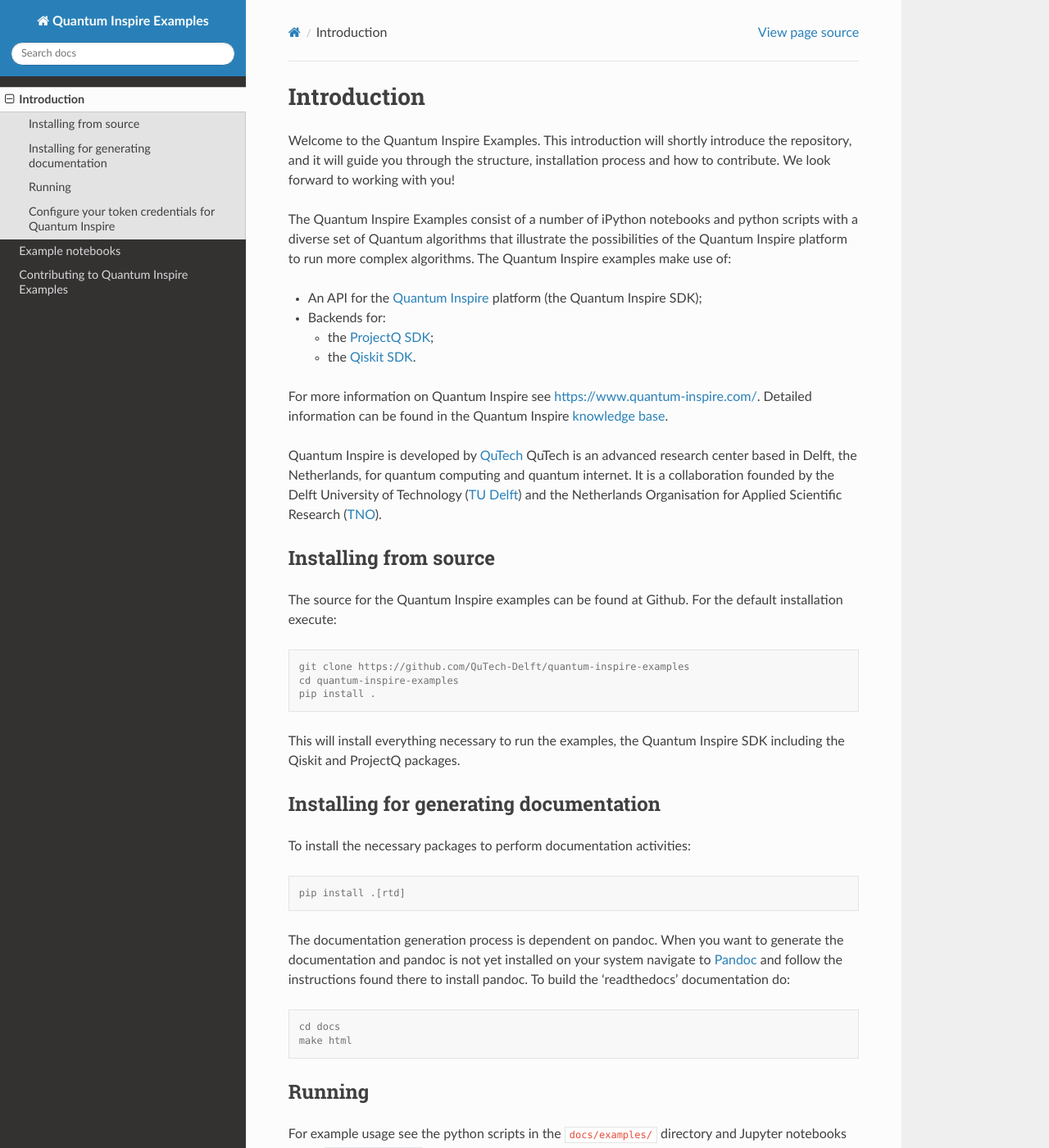
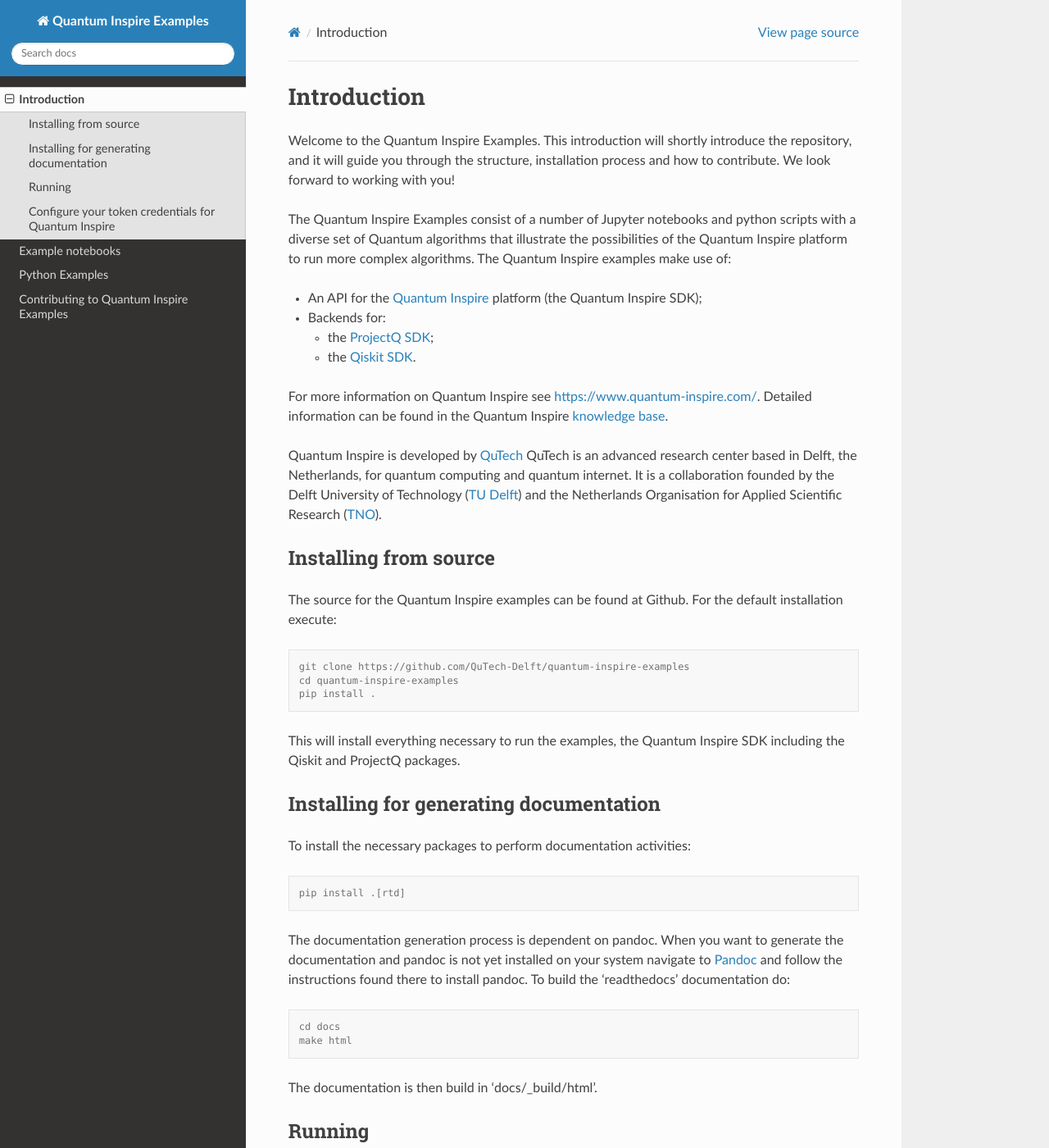
Before and after one commit to QuTech-Delft/quantum-inspire-examples, a Sphinx documentation site: the page built from docs/introduction.rst, in a window 1280 px wide and 1400 px high. Shown: the whole window at 82% size. Built offline with Sphinx 7.4.7 and the Read the Docs theme 2.0.0, drawn with Linux system fonts in a browser that asks for light colours; some of the changed text lies outside the part shown.

Commit message:
[SDS-NNN] Minor improvements (#2)
* minimize travis build minutes
* Added python examples as part of documentation
* badges in readme toegevoegd voor license en docs

```diff
--- a/docs/contributing.rst
+++ b/docs/contributing.rst
@@ -21,7 +21,7 @@
 Uploading other examples
 ------------------------
 
-Additions not in the form of an iPython notebook can added to the /docs/examples directory.
+Additions not in the form of a Jupyter notebook can be added to the /docs/examples directory.
 
 Code style
 ----------
--- a/docs/examples/example_projectq_entangle.py
+++ b/docs/examples/example_projectq_entangle.py
@@ -9,10 +9,10 @@
 from projectq.ops import CNOT, H, Measure, All
 from projectq.setups import restrictedgateset
 
+from tools.credentials import get_authentication
+
 from quantuminspire.api import QuantumInspireAPI
 from quantuminspire.projectq.backend_qx import QIBackend
-
-from tools.credentials import get_authentication
 
 QI_URL = os.getenv('API_URL', 'https://api.quantum-inspire.com/')
 
--- a/docs/examples/example_qiskit_conditional.py
+++ b/docs/examples/example_qiskit_conditional.py
@@ -1,4 +1,4 @@
-"""Example usage of the Quantum Inspire backend with the QisKit SDK.
+"""Example usage of the Quantum Inspire backend with the Qiskit SDK.
 
 A simple example that demonstrates how to use the SDK to create
 a circuit to demonstrate conditional gate execution.
@@ -6,20 +6,19 @@
 For documentation on how to use Qiskit we refer to
 [https://qiskit.org/](https://qiskit.org/).
 
-Specific to Quantum Inspire is the creation of the QI instance, which is used to set the authentication of the user and
-provides a Quantum Inspire backend that is used to execute the circuit.
+Specific to Quantum Inspire is the creation of the QI instance, which is used to set the authentication
+of the user and provides a Quantum Inspire backend that is used to execute the circuit.
 
 Copyright 2018-19 QuTech Delft. Licensed under the Apache License, Version 2.0.
 """
 import os
 
-from qiskit import BasicAer
+from qiskit import BasicAer, execute
 from qiskit.circuit import QuantumRegister, ClassicalRegister, QuantumCircuit
-from qiskit import execute
+
+from tools.credentials import get_authentication
 
 from quantuminspire.qiskit import QI
-
-from tools.credentials import get_authentication
 
 QI_URL = os.getenv('API_URL', 'https://api.quantum-inspire.com/')
 
--- a/docs/examples/example_qiskit_entangle.py
+++ b/docs/examples/example_qiskit_entangle.py
@@ -1,32 +1,32 @@
-"""Example usage of the Quantum Inspire backend with the QisKit SDK.
+"""Example usage of the Quantum Inspire backend with the Qiskit SDK.
 
 A simple example that demonstrates how to use the SDK to create
 a circuit to create a Bell state, and simulate the circuit on
 Quantum Inspire.
 
-For documentation on how to use QisKit we refer to
+For documentation on how to use Qiskit we refer to
 [https://qiskit.org/](https://qiskit.org/).
 
-Specific to Quantum Inspire is the creation of the QI instance, which is used to set the authentication of the user and
-provides a Quantum Inspire backend that is used to execute the circuit.
-
+Specific to Quantum Inspire is the creation of the QI instance, which is used to set the authentication
+of the user and provides a Quantum Inspire backend that is used to execute the circuit.
 
 Copyright 2018-19 QuTech Delft. Licensed under the Apache License, Version 2.0.
 """
 import os
 
+from qiskit import execute
 from qiskit.circuit import QuantumRegister, ClassicalRegister, QuantumCircuit
-from qiskit import execute
+
+from tools.credentials import get_authentication
 
 from quantuminspire.qiskit import QI
-
-from tools.credentials import get_authentication
 
 QI_URL = os.getenv('API_URL', 'https://api.quantum-inspire.com/')
 
 
+project_name = 'Qiskit-entangle'
 authentication = get_authentication()
-QI.set_authentication(authentication, QI_URL)
+QI.set_authentication(authentication, QI_URL, project_name=project_name)
 qi_backend = QI.get_backend('QX single-node simulator')
 
 q = QuantumRegister(2)
--- a/docs/examples/sat_example/src/run.py
+++ b/docs/examples/sat_example/src/run.py
@@ -1,5 +1,5 @@
+from src.optimizer import *
 from src.sat_utilities import *
-from src.optimizer import *
 import math
 
 
--- a/docs/index.rst
+++ b/docs/index.rst
@@ -3,7 +3,7 @@
 
 Hello, and welcome to the Quantum Inspire Examples.
 
-The examples mainly consist of iPython notebooks and python scripts.
+The examples mainly consist of Jupyter notebooks and python scripts.
 
 Documentation
 =============
@@ -13,6 +13,7 @@
 
    introduction
    examplenotebooks
+   examples
    contributing
 
 License
--- a/docs/introduction.rst
+++ b/docs/introduction.rst
@@ -3,7 +3,7 @@
 
 Welcome to the Quantum Inspire Examples. This introduction will shortly introduce the repository, and it will guide you through the structure, installation process and how to contribute. We look forward to working with you!
 
-The Quantum Inspire Examples consist of a number of iPython notebooks and python scripts with a diverse set of
+The Quantum Inspire Examples consist of a number of Jupyter notebooks and python scripts with a diverse set of
 Quantum algorithms that illustrate the possibilities of the Quantum Inspire platform to run more complex algorithms.
 The Quantum Inspire examples make use of:
 
@@ -55,6 +55,8 @@
     cd docs
     make html
 
+The documentation is then build in 'docs/_build/html'.
+
 Running
 -------
 
@@ -75,7 +77,7 @@
 
     jupyter notebook --notebook-dir="docs/notebooks"
 
-and select an ipython notebook (file with extension ``ipynb``) to run from one of the directories.
+and select a Jupyter notebook (file with extension ``ipynb``) to run from one of the directories.
 
 Configure your token credentials for Quantum Inspire
 ----------------------------------------------------
```
Also changed, not shown: CONTRIBUTING.md (+1 -1 lines), README.md (+6 -3 lines), docs/examples.rst (added, +67 -0 lines), docs/examples/example_projectq_grover.py (+4 -4 lines), .travis.yml, docs/notebooks/classifier_example/classification_example1_2_data_points.ipynb, docs/notebooks/classifier_example/classification_example2_4_data_points.ipynb, docs/notebooks/classifier_example/classification_example3_4_features.ipynb, docs/notebooks/example_projectq.ipynb, docs/notebooks/grover_algorithm/grover_algorithm_qi.ipynb, docs/notebooks/qi-performance-test.ipynb, 2 other files.
